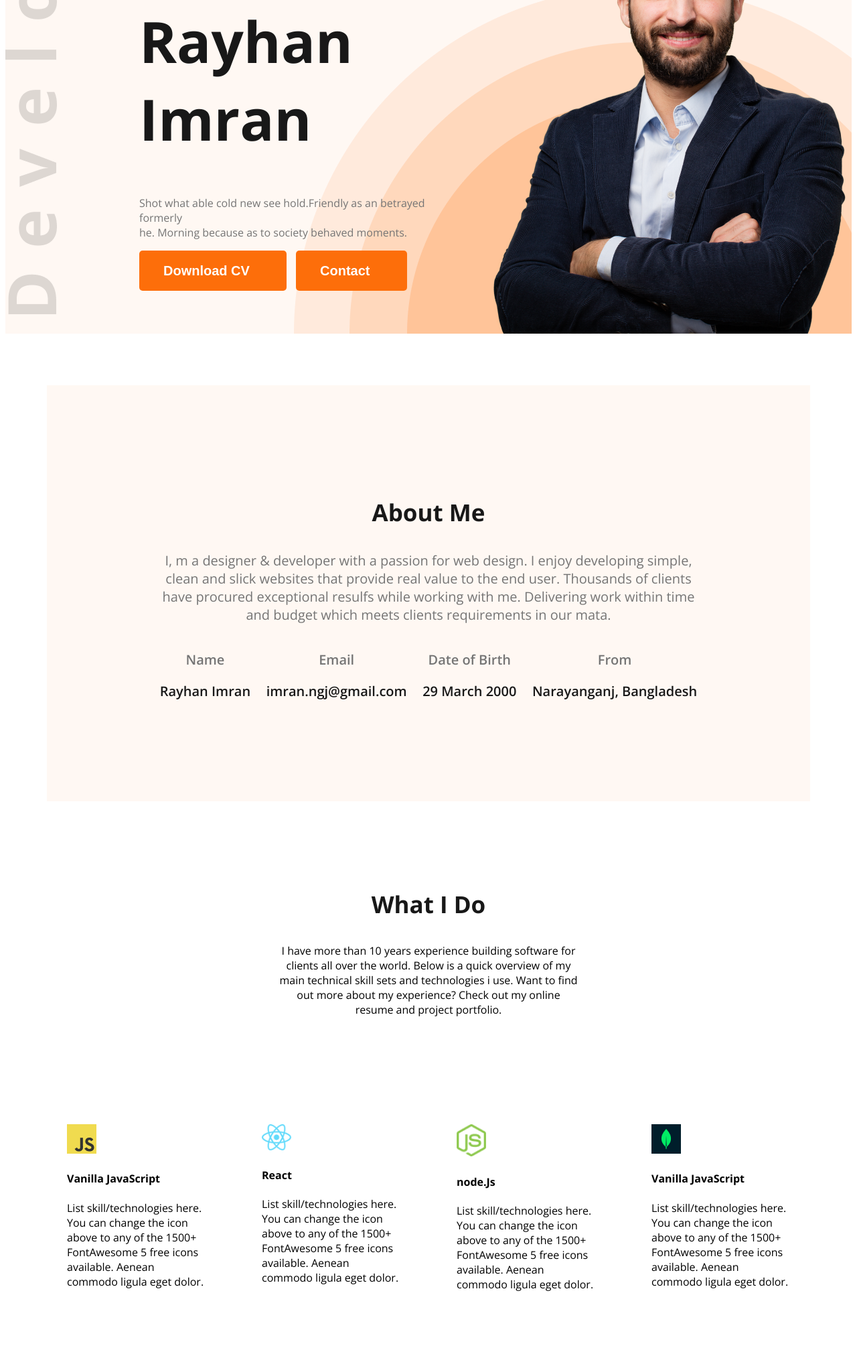
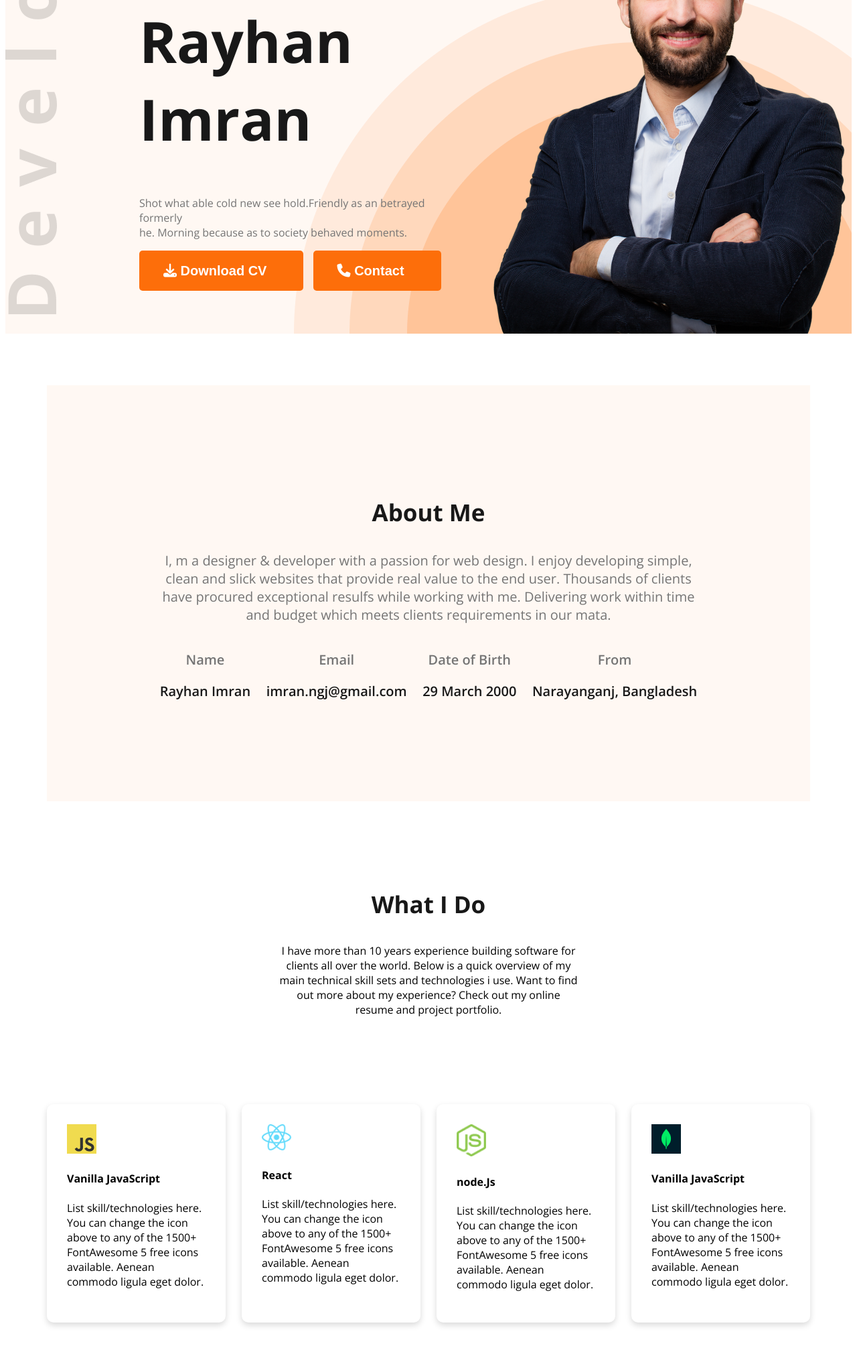
Before and after one commit to mdrayhanimran/portfolio-site, a plain HTML site: page index.html in a window 1280 px wide. Shown: the part 302-2320 px from the top of the page at 67% size. Drawn offline with nearby package versions, Linux system fonts and the light colour scheme.

Commit message:
final commit

```diff
--- a/index.html
+++ b/index.html
@@ -4,6 +4,7 @@
   <meta charset="UTF-8">
   <meta name="viewport" content="width=device-width, initial-scale=1.0">
   <title>Portfolio Site</title>
+  <script src="https://kit.fontawesome.com/18c882c874.js" crossorigin="anonymous"></script>
   <link rel="preconnect" href="https://fonts.googleapis.com">
 <link rel="preconnect" href="https://fonts.gstatic.com" crossorigin>
 <link href="https://fonts.googleapis.com/css2?family=Open+Sans:ital,wght@0,300..800;1,300..800&display=swap" rel="stylesheet">
@@ -27,8 +28,8 @@
         <h4 class="banner-greetings dark2">Hi, I  am</h4>
         <h1 class="banner-title dark1">Rayhan Imran</h1>
         <p class="banner-discription dark3">Shot what able cold new see hold.Friendly as an betrayed formerly <br> he. Morning because as to society behaved moments.</p>
-         <button class="primary-button download-cv">Download CV</button>
-         <button class="primary-button Contact">Contact</button>
+         <button class="primary-button download-cv"><i class="fa-solid fa-download"></i>  Download CV</button>
+         <button class="primary-button Contact"><i class="fa-solid fa-phone"></i> Contact</button>
       </div>
       <img src="./images/hardy.png" max width="584" alt="">
 
--- a/styles/portfolio.css
+++ b/styles/portfolio.css
@@ -124,9 +124,8 @@ main{
 }
 .skill{
 padding: 30px;
-border-color: #181818;
-border: 50px;
-box-shadow: rgba(0, 0, 0, 0.06);
+  box-shadow: 0 4px 10px rgba(0, 0, 0, 0.15);
+  border-radius: 10px;
 ;
 }
 .skills-conteiner{
```
